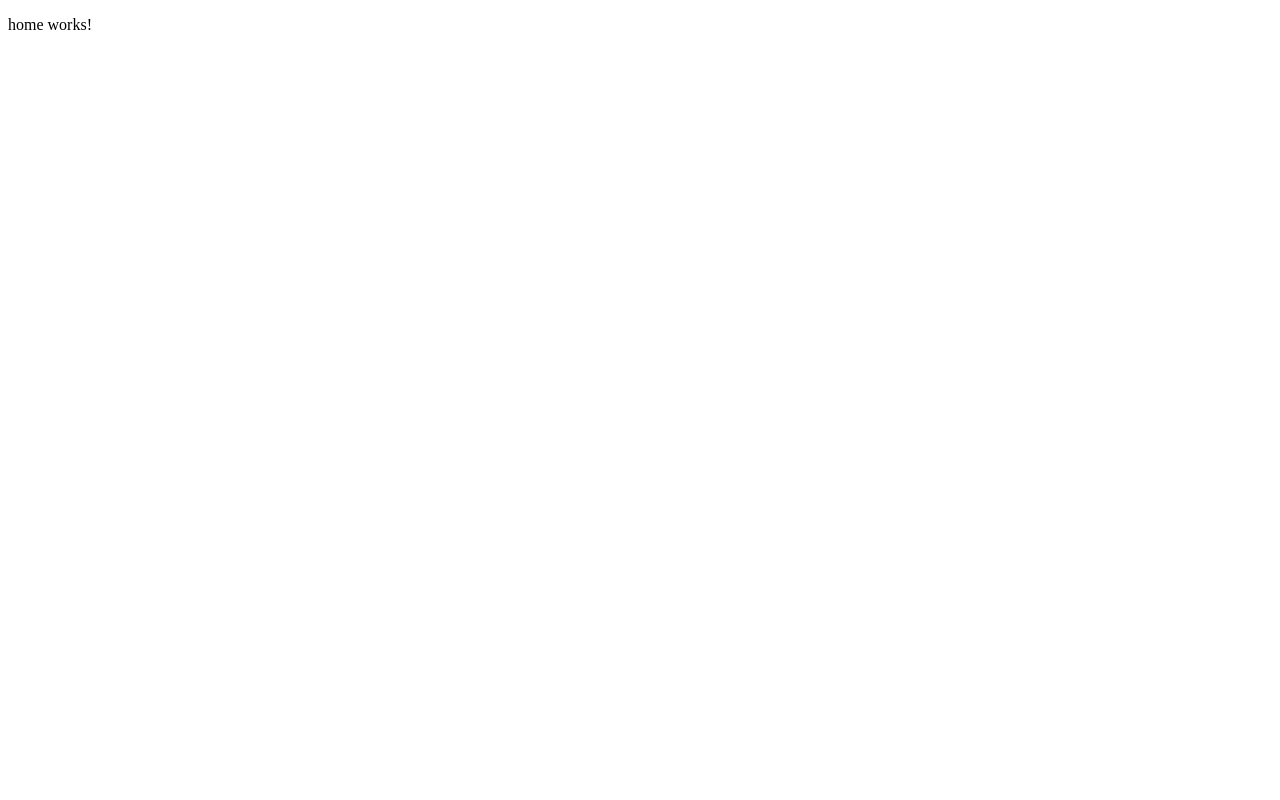
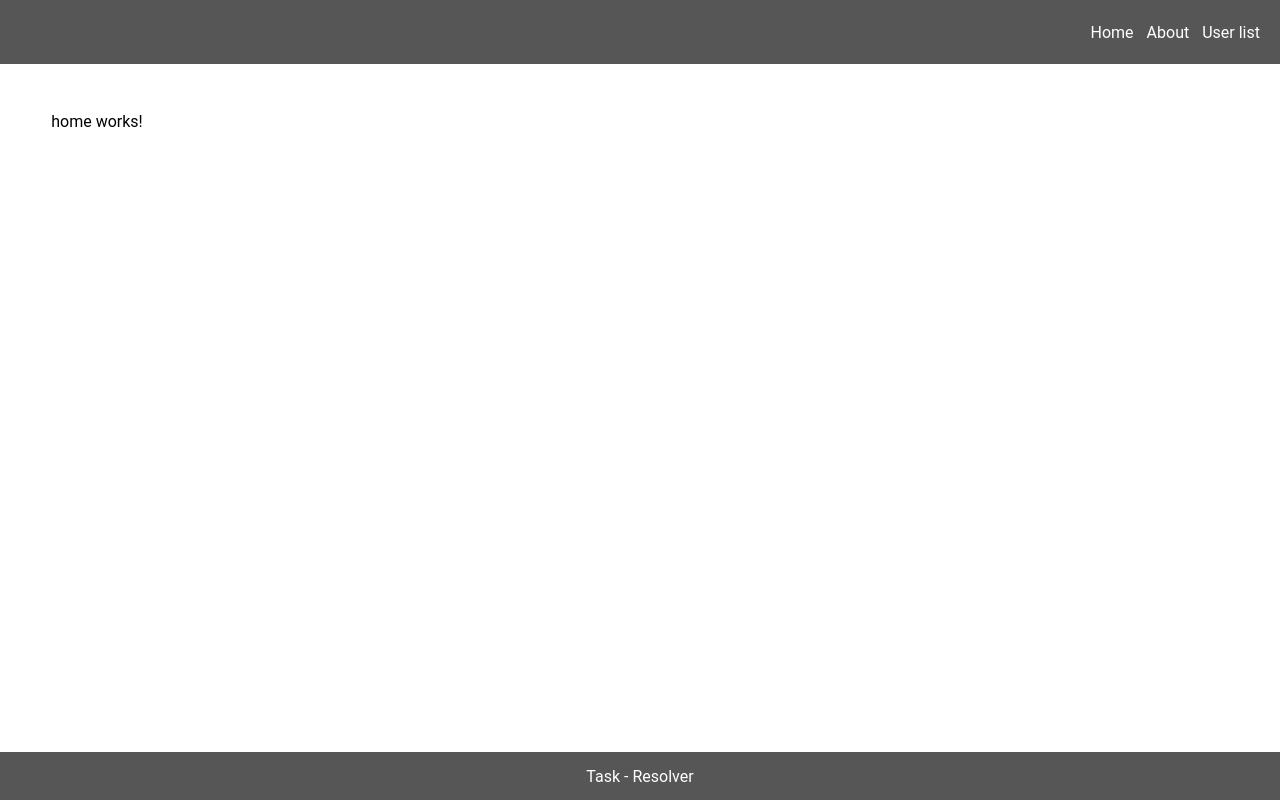
Before and after one commit to MihailValkov/task, an Angular app: page / in a window 1280 px wide. Built offline with nearby package versions, Linux system fonts and the light colour scheme.

Commit message:
added core module and implement navigation and footer components

```diff
--- a/src/app/app.component.css
+++ b/src/app/app.component.css
@@ -0,0 +1,6 @@
+main {
+  position: relative;
+  margin: 3rem auto;
+  width: 92%;
+  min-height: calc(100vh - 13rem);
+}
--- a/src/app/app.component.html
+++ b/src/app/app.component.html
@@ -1 +1,5 @@
-<router-outlet></router-outlet>
+<app-navigation></app-navigation>
+<main>
+  <router-outlet></router-outlet>
+</main>
+<app-footer></app-footer>
--- a/src/app/app.module.ts
+++ b/src/app/app.module.ts
@@ -5,10 +5,11 @@ import { AppComponent } from './app.component';
 import { HomeComponent } from './home/home.component';
 import { AboutComponent } from './about/about.component';
 import { AppRoutingModule } from './app-routing.module';
+import { CoreModule } from './core/core.module';
 
 @NgModule({
   declarations: [AppComponent, HomeComponent, AboutComponent],
-  imports: [BrowserModule, AppRoutingModule],
+  imports: [BrowserModule, AppRoutingModule, CoreModule],
   providers: [],
   bootstrap: [AppComponent],
 })
--- /dev/null
+++ b/src/app/core/footer/footer.component.css
@@ -0,0 +1,11 @@
+.footer {
+  background-color: #565656;
+  color: white;
+  display: flex;
+  justify-content: center;
+  align-items: center;
+  height: 3rem;
+}
+.footer p {
+  margin: 0;
+}
--- /dev/null
+++ b/src/app/core/footer/footer.component.html
@@ -0,0 +1,3 @@
+<footer class="footer">
+  <p>Task - Resolver</p>
+</footer>
--- /dev/null
+++ b/src/app/core/footer/footer.component.ts
@@ -0,0 +1,15 @@
+import { Component, OnInit } from '@angular/core';
+
+@Component({
+  selector: 'app-footer',
+  templateUrl: './footer.component.html',
+  styleUrls: ['./footer.component.css']
+})
+export class FooterComponent implements OnInit {
+
+  constructor() { }
+
+  ngOnInit(): void {
+  }
+
+}
--- /dev/null
+++ b/src/app/core/navigation/navigation.component.css
@@ -0,0 +1,24 @@
+nav {
+  height: 4rem;
+  background-color: #565656;
+  display: flex;
+  align-items: center;
+  justify-content: flex-end;
+  padding: 0px 20px;
+}
+nav ul {
+  display: flex;
+}
+nav ul a {
+  border-bottom: 1px solid transparent;
+  color: white;
+}
+nav ul li a:hover,
+nav ul li button:hover,
+.active {
+  border-bottom: 1px solid white;
+}
+
+nav ul li a span {
+  margin-left: 13px;
+}
--- /dev/null
+++ b/src/app/core/navigation/navigation.component.html
@@ -0,0 +1,19 @@
+<nav>
+  <ul>
+    <li>
+      <a routerLink="/" routerLinkActive="active" [routerLinkActiveOptions]="{ exact: true }">
+        <span>Home</span>
+      </a>
+    </li>
+    <li>
+      <a routerLink="/about">
+        <span>About</span>
+      </a>
+    </li>
+    <li>
+      <a routerLink="/user/list">
+        <span>User list</span>
+      </a>
+    </li>
+  </ul>
+</nav>
--- /dev/null
+++ b/src/app/core/navigation/navigation.component.ts
@@ -0,0 +1,15 @@
+import { Component, OnInit } from '@angular/core';
+
+@Component({
+  selector: 'app-navigation',
+  templateUrl: './navigation.component.html',
+  styleUrls: ['./navigation.component.css']
+})
+export class NavigationComponent implements OnInit {
+
+  constructor() { }
+
+  ngOnInit(): void {
+  }
+
+}
--- a/src/styles.css
+++ b/src/styles.css
@@ -1 +1,21 @@
-/* You can add global styles to this file, and also import other style files */
+html,
+body {
+  height: 100%;
+}
+body {
+  margin: 0;
+  font-family: Roboto, "Helvetica Neue", sans-serif;
+  min-width: 350px;
+}
+
+ul {
+  margin: 0;
+  padding: 0;
+}
+li {
+  list-style-type: none;
+}
+
+a {
+  text-decoration: none;
+}
```
Also changed, not shown: src/app/core/core.module.ts (added, +12 -0 lines), src/app/shared/shared.module.ts (added, +12 -0 lines), 2 other files (tests, documents, lock files or other folders).
